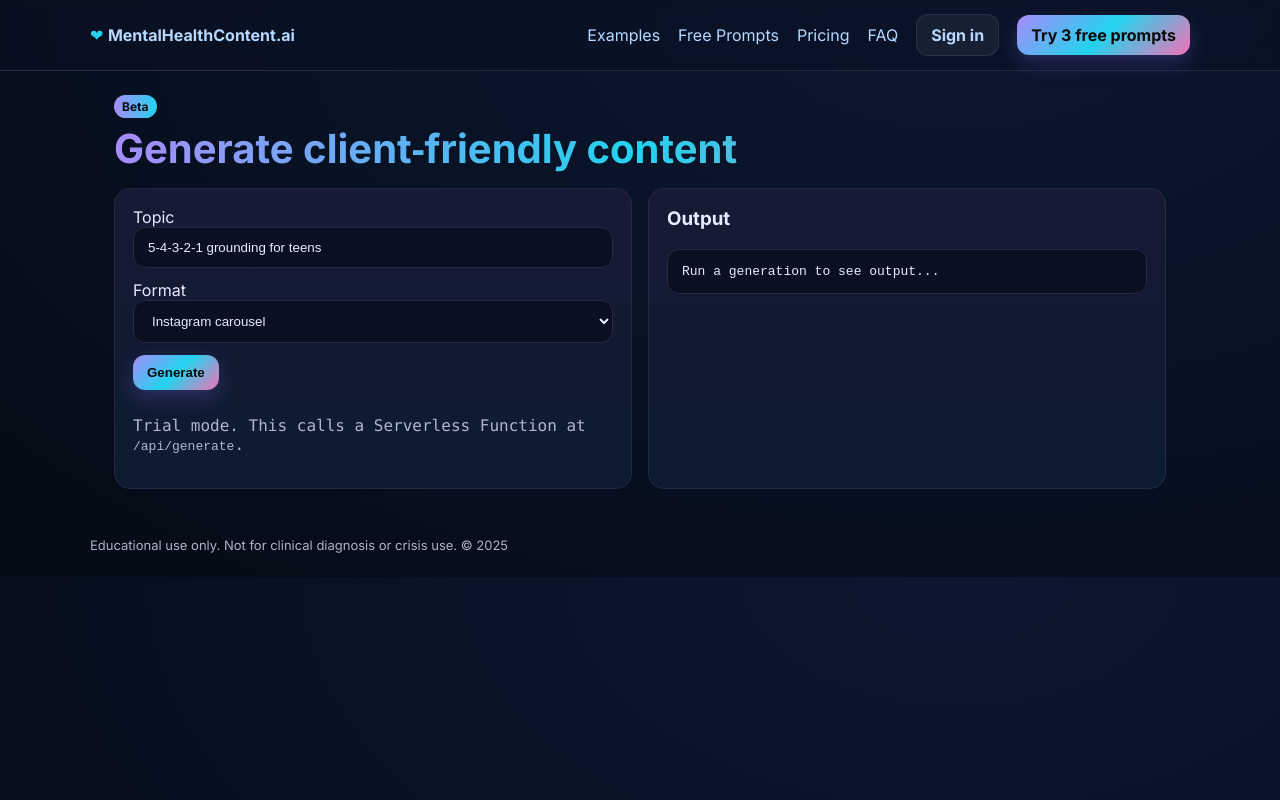
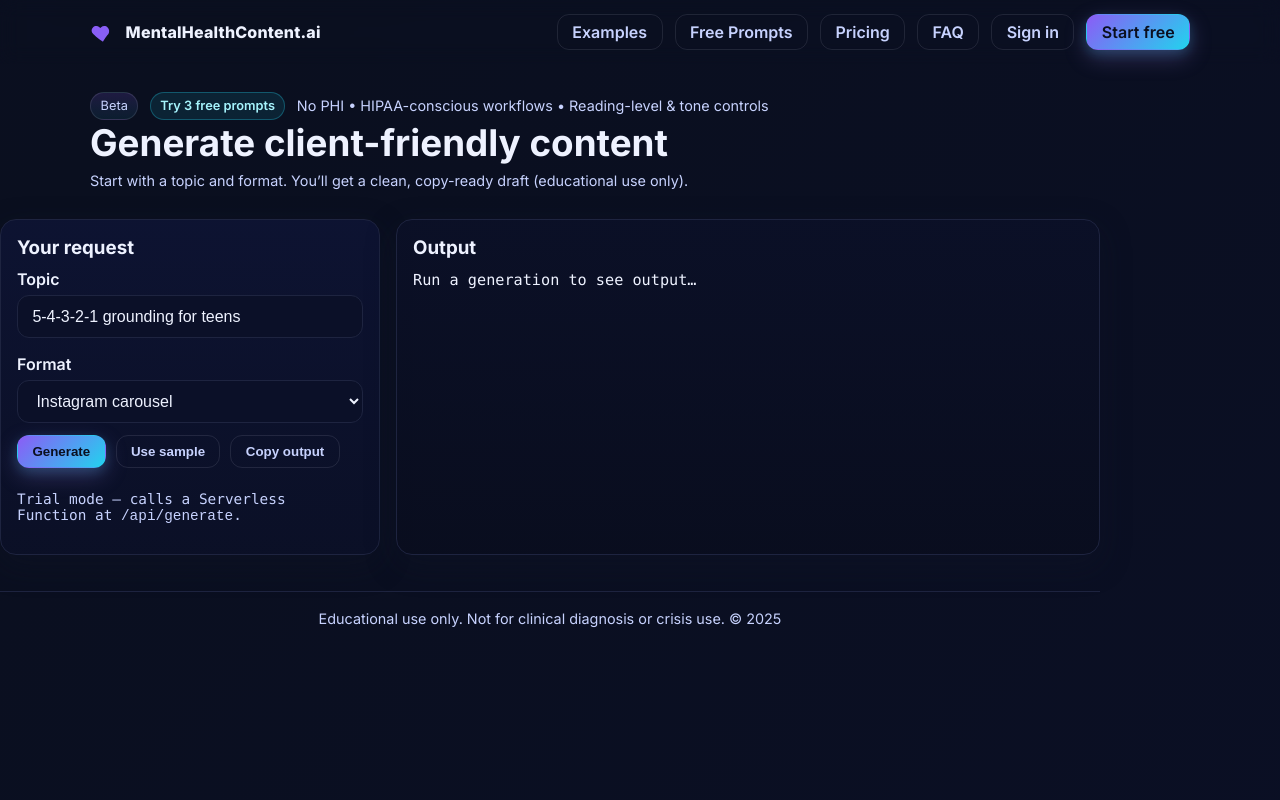
Before and after one commit to zestyedits/mentalhealthcontent-landing, a plain HTML site: page generate.html in a window 1280 px wide. Drawn offline with Linux system fonts and the light colour scheme.

Commit message:
Update generate.html

```diff
--- a/generate.html
+++ b/generate.html
@@ -1,82 +1,212 @@
-
 <!doctype html>
-<html>
+<html lang="en">
 <head>
   <meta charset="utf-8" />
   <meta name="viewport" content="width=device-width, initial-scale=1" />
   <title>Generate — MentalHealthContent.ai</title>
-  <link rel="preconnect" href="https://fonts.googleapis.com"><link href="https://fonts.googleapis.com/css2?family=Inter:wght@400;600;700;800&display=swap" rel="stylesheet">
+  <meta name="description" content="Generate client-friendly mental-health content using ethical, evidence-informed AI prompts.">
+
+  <!-- Inter font to match landing page -->
+  <link rel="preconnect" href="https://fonts.googleapis.com" />
+  <link rel="preconnect" href="https://fonts.gstatic.com" crossorigin />
+  <link href="https://fonts.googleapis.com/css2?family=Inter:wght@400;600;700;800&display=swap" rel="stylesheet" />
+
   <style>
     :root{
-  --bg:#0a0f1f; --panel:#0e1030; --text:#e6ebff;
-  --accent:#a78bfa; --accent2:#22d3ee; --accent3:#f472b6;
-  --card:#0b1024; --border:#242a43;
+      --bg: #0b1022;
+      --bg2:#0a0f1f;
+      --panel:#0e1436;
+      --card:#0b1028;
+      --border:#1e2440;
+      --text:#eef2ff;
+      --muted:#c7d2fe;
+      --accent:#8b5cf6;   /* violet */
+      --accent2:#22d3ee;  /* cyan   */
+      --accent3:#f472b6;  /* pink   */
+      --shadow: 0 10px 30px rgba(17,24,39,.35);
     }
-*{box-sizing:border-box} body{margin:0;font-family:Inter,system-ui,Arial,sans-serif;background:radial-gradient(1200px 700px at 75% 0%,#0d1730 0%,#071224 55%,#060b18 100%);color:var(--text);}
-.container{max-width:1100px;margin:0 auto;padding:24px}
-.nav{position:sticky;top:0;z-index:50;backdrop-filter:blur(8px) saturate(140%);background:rgba(11,18,32,.65);border-bottom:1px solid var(--border)}
-.nav-inner{display:flex;align-items:center;justify-content:space-between;gap:16px;padding:14px 0}
-a{color:#b7d8ff;text-decoration:none} a:hover{text-decoration:underline}
-.btn{display:inline-flex;align-items:center;gap:8px;padding:10px 14px;border-radius:12px;border:1px solid rgba(255,255,255,.08);background:rgba(255,255,255,.06);font-weight:700}
-.btn-primary{border:none;background:linear-gradient(135deg,var(--accent),var(--accent2) 50%,var(--accent3));color:#0a0a0a;box-shadow:0 8px 20px rgba(130,110,255,.25)}
-.card{background:linear-gradient(180deg,rgba(167,139,250,.08),rgba(34,211,238,.06)),var(--card);border:1px solid var(--border);border-radius:16px;padding:18px}
-.h1{font-size:40px;line-height:1.15;margin:8px 0 16px;background:linear-gradient(90deg,var(--accent),var(--accent2),var(--accent3));-webkit-background-clip:text;background-clip:text;color:transparent}
-.mono{opacity:.75;font-family:ui-monospace,Menlo,Consolas,monospace}
-input,textarea,select{width:100%;padding:12px 14px;border-radius:12px;border:1px solid var(--border);background:#0a1022;color:var(--text)}
-pre{white-space:pre-wrap;background:#0a1022;border:1px solid var(--border);padding:14px;border-radius:12px}
-.footer{opacity:.75;font-size:13px;padding:24px 0}
-.badge{display:inline-block;padding:4px 8px;border-radius:999px;background:linear-gradient(90deg,var(--accent),var(--accent2));color:#0a0a0a;font-weight:700;font-size:12px}
-.grid{display:grid;gap:16px;grid-template-columns:1fr} @media(min-width:900px){.grid{grid-template-columns:1fr 1fr}}
+
+    *{box-sizing:border-box}
+    html,body{height:100%}
+    body{
+      margin:0;
+      font-family: Inter, system-ui, -apple-system, Segoe UI, Roboto, Helvetica, Arial, "Apple Color Emoji", "Segoe UI Emoji";
+      color:var(--text);
+      background: linear-gradient(135deg, #0b0f2a, #0a0f1f, #0b0f2a);
+      background-size: 400% 400%;
+      animation: bgShift 24s ease infinite;
+    }
+    @media (prefers-reduced-motion: reduce){ body{animation:none} }
+    @keyframes bgShift { 0%{background-position:0% 50%} 50%{background-position:100% 50%} 100%{background-position:0% 50%} }
+
+    a{color:inherit;text-decoration:none}
+    .container{width:min(1100px,92%);margin:0 auto}
+
+    /* Header / nav (matches index style) */
+    header{position:sticky;top:0;z-index:50;backdrop-filter: blur(10px)}
+    .nav{
+      display:flex;align-items:center;justify-content:space-between;
+      padding:14px 0;
+    }
+    .brand{display:flex;align-items:center;gap:.6rem;font-weight:800;letter-spacing:.2px}
+    .brand svg{width:26px;height:26px;flex:0 0 auto}
+    .menu{display:flex;gap:.75rem;align-items:center}
+    .btn{
+      display:inline-flex;align-items:center;justify-content:center;gap:.4rem;
+      padding:.55rem .9rem;border-radius:12px;border:1px solid transparent;
+      font-weight:600;line-height:1;cursor:pointer;transition:transform .15s ease, box-shadow .15s ease, border-color .2s ease;
+      text-wrap:nowrap;
+    }
+    .btn:hover{transform:translateY(-2px)}
+    .btn.primary{
+      background: linear-gradient(135deg, var(--accent), var(--accent2));
+      color:#0a0f1f; box-shadow: 0 8px 22px rgba(167,139,250,.25), 0 4px 12px rgba(34,211,238,.18);
+    }
+    .btn.ghost{background:transparent;border-color:rgba(231,229,255,.1);color:var(--muted)}
+    .btn.ghost:hover{border-color:rgba(231,229,255,.25)}
+
+    .chip{
+      display:inline-flex;align-items:center;gap:.45rem;
+      font-size:.8rem;color:var(--muted);
+      background:linear-gradient(180deg, rgba(139,92,246,.16), rgba(34,211,238,.08));
+      padding:.35rem .6rem;border-radius:999px;border:1px solid rgba(231,229,255,.12)
+    }
+
+    /* Layout */
+    .hero{padding:28px 0 8px}
+    .hero h1{font-size:clamp(1.7rem, 1.2rem + 2.5vw, 2.3rem);margin:.15rem 0 .5rem;line-height:1.15}
+    .hero p{color:var(--muted);max-width:780px;margin:.25rem 0 0}
+    .grid{display:grid;grid-template-columns: 1fr; gap:16px; margin:22px 0 36px}
+    @media (min-width: 900px){ .grid{grid-template-columns: 380px 1fr} }
+
+    .panel{
+      background: linear-gradient(180deg, rgba(14,20,54,.8), rgba(11,16,40,.8));
+      border:1px solid var(--border); border-radius:16px; box-shadow: var(--shadow);
+      padding:16px;
+    }
+    .card{
+      background: linear-gradient(180deg, rgba(11,16,40,.8), rgba(9,13,30,.85));
+      border:1px solid var(--border); border-radius:16px; box-shadow: var(--shadow);
+      padding:16px;
+    }
+    .panel h3, .card h3{margin:0 0 10px}
+
+    label{display:block;font-weight:600;margin:6px 0 6px}
+    input, select, textarea{
+      width:100%; background: #0b1028; color:var(--text);
+      border:1px solid var(--border); border-radius:12px; padding:.7rem .9rem;
+      outline:none; transition:border-color .2s ease, box-shadow .2s ease; font-size:1rem;
+    }
+    input:focus, select:focus, textarea:focus{border-color:rgba(167,139,250,.55); box-shadow:0 0 0 3px rgba(167,139,250,.18)}
+    .row{display:flex;gap:10px;flex-wrap:wrap}
+    .row .col{flex:1 1 160px}
+
+    .actions{display:flex;gap:10px;align-items:center;flex-wrap:wrap}
+    .small{font-size:.9rem;color:var(--muted)}
+    .mono{font-family: ui-monospace, SFMono-Regular, Menlo, Consolas, "Liberation Mono", monospace}
+    .right{margin-left:auto}
+    pre{
+      margin:0; white-space:pre-wrap; word-wrap:break-word;
+      font-size:.95rem; line-height:1.5; font-family: ui-monospace, SFMono-Regular, Menlo, Consolas, "Liberation Mono", monospace;
+    }
+
+    .footer{
+      color:var(--muted); border-top:1px solid var(--border); padding:18px 0; margin:30px 0 16px;
+      text-align:center; font-size:.9rem
+    }
+
+    .pill{
+      background:rgba(34,211,238,.1);
+      border:1px solid rgba(34,211,238,.3);
+      color:#a5f3fc; padding:.35rem .55rem; border-radius:999px; font-weight:600; font-size:.8rem
+    }
   </style>
 </head>
 <body>
+  <!-- Header -->
+  <header>
+    <div class="container nav">
+      <a class="brand" href="/" aria-label="MentalHealthContent.ai home">
+        <!-- simple heart/brain mark -->
+        <svg viewBox="0 0 24 24" fill="none" aria-hidden="true">
+          <defs>
+            <linearGradient id="g" x1="0" y1="0" x2="24" y2="24">
+              <stop stop-color="#8b5cf6"/><stop offset="1" stop-color="#22d3ee"/>
+            </linearGradient>
+          </defs>
+          <path d="M12 21s-6-3.8-9-7.1C1 12 1 9.5 2.7 7.8 4.3 6.1 7 6 8.7 7.6l.8.8.8-.8C12 6 14.7 6.1 16.3 7.8 18 9.5 18 12 17 13.9 14 17.2 12 21 12 21z" fill="url(#g)"/>
+        </svg>
+        <span>MentalHealthContent.ai</span>
+      </a>
+      <nav class="menu" aria-label="Primary">
+        <a class="btn ghost" href="/#examples">Examples</a>
+        <a class="btn ghost" href="/#prompts">Free Prompts</a>
+        <a class="btn ghost" href="/#pricing">Pricing</a>
+        <a class="btn ghost" href="/#faq">FAQ</a>
+        <a class="btn ghost" href="https://app.mentalhealthcontent.ai" rel="noopener">Sign in</a>
+        <a class="btn primary" href="/#start">Start free</a>
+      </nav>
+    </div>
+  </header>
 
-<div class="nav">
-  <div class="container nav-inner">
-    <div><a href="/"><span style="color:#22d3ee">❤</span> <strong>MentalHealthContent.ai</strong></a></div>
-    <div style="display:flex;gap:18px;align-items:center">
-      <a href="/examples">Examples</a>
-      <a href="/free-prompts">Free Prompts</a>
-      <a href="/pricing">Pricing</a>
-      <a href="/faq">FAQ</a>
-      <a class="btn" href="https://app.mentalhealthcontent.ai/login">Sign in</a>
-      <a class="btn btn-primary" href="/generate">Try 3 free prompts</a>
+  <!-- Hero -->
+  <section class="hero">
+    <div class="container">
+      <div class="row" style="align-items:center; gap:12px">
+        <span class="chip">Beta</span>
+        <a class="pill" href="/#prompts">Try 3 free prompts</a>
+        <span class="small">No PHI • HIPAA-conscious workflows • Reading-level & tone controls</span>
       </div>
+      <h1>Generate client-friendly content</h1>
+      <p class="small">Start with a topic and format. You’ll get a clean, copy-ready draft (educational use only).</p>
     </div>
-</div>
+  </section>
 
-  <div class="container">
-    <span class="badge">Beta</span>
-    <h1 class="h1">Generate client‑friendly content</h1>
-    <div class="grid">
-      <div class="card">
+  <!-- Main -->
+  <main class="container grid">
+    <!-- Left: form -->
+    <section class="panel">
+      <h3 style="margin-top:0">Your request</h3>
       <form id="genForm">
-          <label>Topic</label>
-          <input id="topic" placeholder="5‑4‑3‑2‑1 grounding for teens" value="5‑4‑3‑2‑1 grounding for teens" />
-          <div style="height:12px"></div>
-          <label>Format</label>
-          <select id="format">
+        <label for="topic">Topic</label>
+        <input id="topic" name="topic" placeholder="5-4-3-2-1 grounding for teens" value="5-4-3-2-1 grounding for teens" />
+
+        <div style="height:10px"></div>
+        <div class="row">
+          <div class="col">
+            <label for="format">Format</label>
+            <select id="format" name="format">
               <option value="carousel">Instagram carousel</option>
               <option value="worksheet">Worksheet outline</option>
               <option value="video">60s video script</option>
               <option value="blog">Blog outline</option>
             </select>
-          <div style="height:12px"></div>
-          <button class="btn btn-primary" type="submit">Generate</button>
-          <span id="status" class="mono" style="margin-left:10px"></span>
-        </form>
-        <div style="height:10px"></div>
-        <p class="mono">Trial mode. This calls a Serverless Function at <code>/api/generate</code>.</p>
-      </div>
-      <div class="card">
-        <h3 style="margin-top:0">Output</h3>
-        <pre id="out">Run a generation to see output...</pre>
-      </div>
           </div>
         </div>
 
-<div class="container footer">Educational use only. Not for clinical diagnosis or crisis use. © 2025</div>
+        <div style="height:12px"></div>
+        <div class="actions">
+          <button class="btn primary" type="submit" id="go">Generate</button>
+          <button class="btn ghost" type="button" id="sample">Use sample</button>
+          <button class="btn ghost" type="button" id="copy" disabled>Copy output</button>
+          <span class="small right mono" id="status"></span>
+        </div>
 
+        <div style="height:8px"></div>
+        <p class="small mono">Trial mode — calls a Serverless Function at <code>/api/generate</code>.</p>
+      </form>
+    </section>
+
+    <!-- Right: output -->
+    <section class="card" aria-live="polite">
+      <h3 style="margin-top:0">Output</h3>
+      <pre id="out">Run a generation to see output…</pre>
+    </section>
+  </main>
+
+  <div class="container footer">
+    Educational use only. Not for clinical diagnosis or crisis use. © 2025
+  </div>
 
   <script>
     const form = document.getElementById('genForm');
@@ -84,24 +214,60 @@
     const format = document.getElementById('format');
     const out = document.getElementById('out');
     const statusEl = document.getElementById('status');
+    const copyBtn = document.getElementById('copy');
+    const sampleBtn = document.getElementById('sample');
+
+    sampleBtn.addEventListener('click', () => {
+      topic.value = "5-4-3-2-1 grounding for teens";
+      format.value = "carousel";
+      topic.focus();
+    });
+
+    copyBtn.addEventListener('click', async () => {
+      try{
+        await navigator.clipboard.writeText(out.textContent || "");
+        copyBtn.textContent = "Copied!";
+        setTimeout(() => copyBtn.textContent = "Copy output", 1200);
+      }catch(e){
+        copyBtn.textContent = "Copy failed";
+        setTimeout(() => copyBtn.textContent = "Copy output", 1200);
+      }
+    });
 
     form.addEventListener('submit', async (e) => {
       e.preventDefault();
-  statusEl.textContent = 'Working...';
-  out.textContent = '';
-  try {
+
+      const payload = { topic: topic.value?.trim(), format: format.value };
+      if(!payload.topic){
+        topic.focus();
+        return;
+      }
+
+      statusEl.textContent = "Generating…";
+      out.textContent = "";
+      copyBtn.disabled = true;
+
+      try{
         const res = await fetch('/api/generate', {
           method: 'POST',
           headers: { 'Content-Type': 'application/json' },
-      body: JSON.stringify({ topic: topic.value, format: format.value })
+          body: JSON.stringify(payload)
         });
+
+        // Graceful non-200 handling
+        if (!res.ok){
+          const txt = await res.text();
+          out.textContent = `Error ${res.status}: ${txt || 'Request failed'}`;
+          return;
+        }
+
         const data = await res.json();
-    // show any error/debug text if present
         out.textContent = data.output || data.error || data.debug || 'No output';
-  } catch (err) {
+      }catch(err){
         out.textContent = 'Fetch error: ' + err.message;
-  } finally {
-    statusEl.textContent = '';
+      }finally{
+        statusEl.textContent = "";
+        copyBtn.disabled = !out.textContent?.trim();
       }
     });
   </script>
```
Lines whose indentation alone changed are shown as unchanged.
